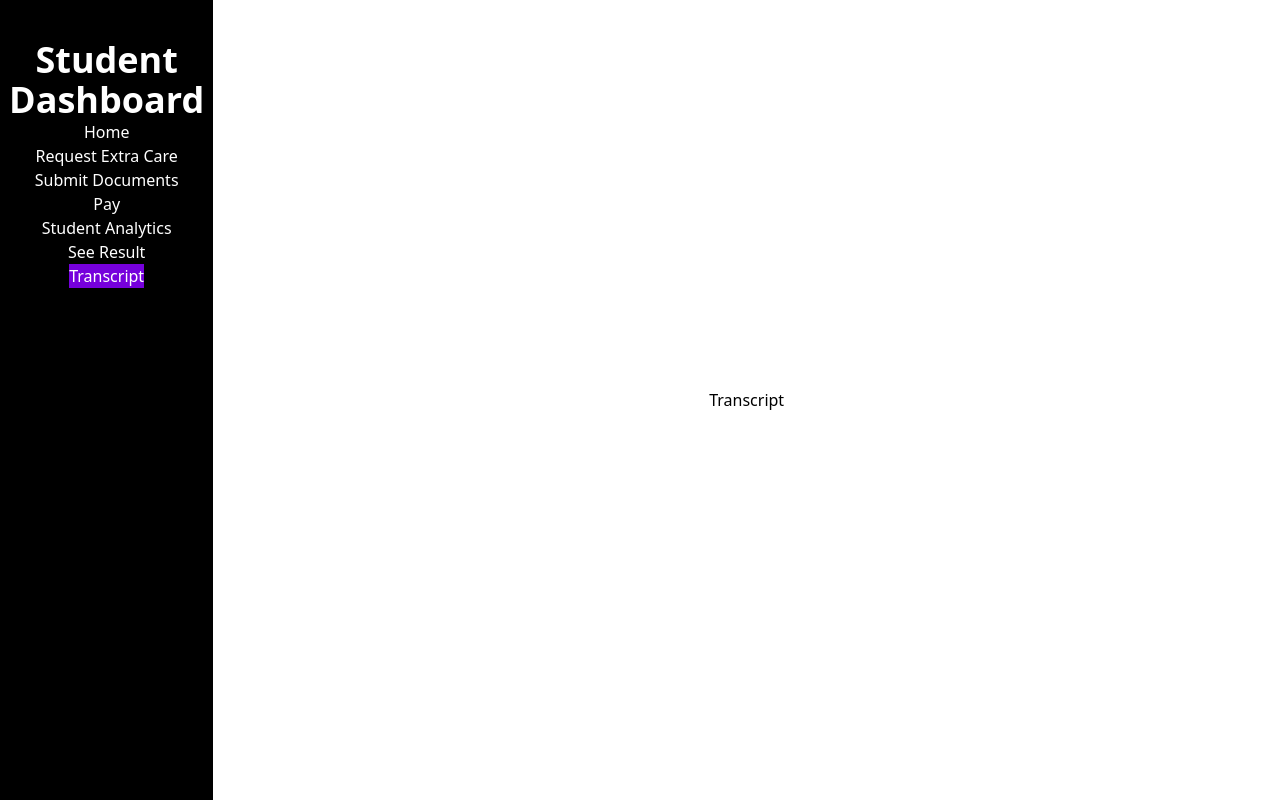
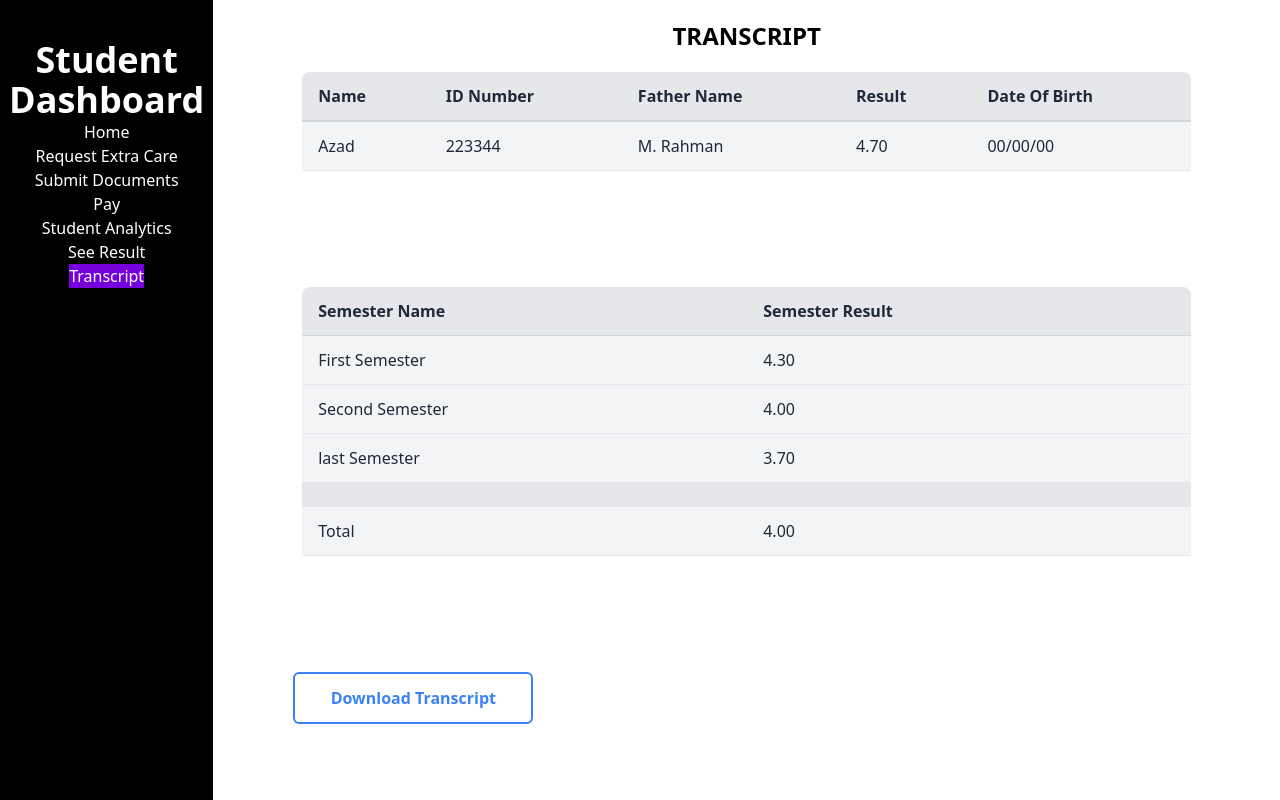
Before and after one commit to mrazadtamal/The-School-Network-Client, a React (Create React App) app: page /StudentDashboard/transcript in a window 1280 px wide. Built offline with nearby package versions, Linux system fonts and the light colour scheme.

Commit message:
see result

```diff
--- a/src/Pages/StudentPanel/StudentDashboard/SeeResult/SeeResult.js
+++ b/src/Pages/StudentPanel/StudentDashboard/SeeResult/SeeResult.js
@@ -10,12 +10,12 @@ const SeeResult = () => {
 
   return (
     <div className="h-full w-full ">
-      <div className=" bg-green-600 text-white  ">
+      <div className=" bg-gray-200 text-white  ">
         <div className="w-40 bg-gray-600 ml-5 top-10 left-16 ">
           <button
             onClick={handleClick}
             type="button"
-            className="inline-flex justify-center w-full rounded-md  border-gray-300 shadow-sm px-4 py-2  text-sm font-medium  text-white focus:outline-none    "
+            className="inline-flex text-xl justify-center w-full rounded-md  border-gray-300 shadow-sm px-4 py-2   font-medium  text-white focus:outline-none    "
           >
             See Result
             <svg
@@ -75,7 +75,7 @@ const SeeResult = () => {
                 <table class="min-w-full leading-normal">
                   <thead>
                     <tr>
-                      <th class="px-5 py-3 border-b-2 border-gray-200 bg-gray-100 text-center text-xs font-semibold text-gray-600 uppercase tracking-wider">
+                      <th class="px-5 pl-6 text-left py-3 border-b-2 border-gray-200 bg-gray-100  text-xs font-semibold text-gray-600 uppercase tracking-wider">
                         Subject
                       </th>
                       <th class="px-5 py-3 border-b-2 border-gray-200 bg-gray-100 text-center text-xs font-semibold text-gray-600 uppercase tracking-wider">
--- a/src/Pages/StudentPanel/StudentDashboard/Transcript/Transcript.js
+++ b/src/Pages/StudentPanel/StudentDashboard/Transcript/Transcript.js
@@ -2,8 +2,72 @@ import React from "react";
 
 const Transcript = () => {
   return (
-    <div>
-      <h1>Transcript</h1>
+    <div className=" w-full h-full  grid">
+      <div className=" ">
+        <p className=" text-2xl uppercase text-center font-bold m-5">
+          Transcript
+        </p>
+        <table className="rounded-t-lg m-5 w-5/6 mx-auto bg-gray-200 text-gray-800">
+          <tr className="text-left border-b-2 border-gray-300">
+            <th className="px-4 py-3">Name</th>
+            <th className="px-4 py-3">ID Number</th>
+            <th className="px-4 py-3">Father Name</th>
+            <th className="px-4 py-3">Result</th>
+            <th className="px-4 py-3">Date Of Birth</th>
+          </tr>
+
+          <tr className="bg-gray-100 border-b border-gray-200">
+            <td className="px-4 py-3">Azad</td>
+            <td className="px-4 py-3">223344</td>
+            <td className="px-4 py-3">M. Rahman</td>
+            <td className="px-4 py-3">4.70</td>
+            <td className="px-4 py-3">00/00/00</td>
+          </tr>
+
+          {/* <tr className="bg-gray-100 border-b border-gray-200">
+            <td className="px-4 py-3">223344</td>
+            <td className="px-4 py-3">Smith</td>
+            <td className="px-4 py-3">50</td>
+            <td className="px-4 py-3">Male</td>
+          </tr>
+
+          <tr className="bg-gray-100 border-b border-gray-200">
+            <td className="px-4 py-3">M. Rahman</td>
+            <td className="px-4 py-3">Smith</td>
+            <td className="px-4 py-3">50</td>
+            <td className="px-4 py-3">Male</td>
+          </tr> */}
+        </table>
+      </div>
+      <div>
+        <table className="rounded-t-lg m-5 w-5/6 mx-auto bg-gray-200 text-gray-800">
+          <tr className="text-left border-b border-gray-300">
+            <th className="px-4 py-3">Semester Name </th>
+            <th className="px-4 py-3">Semester Result</th>
+          </tr>
+          <tr className="bg-gray-100 border-b border-gray-200">
+            <td className="px-4 py-3">First Semester</td>
+            <td className="px-4 py-3">4.30</td>
+          </tr>
+          <tr className="bg-gray-100 border-b border-gray-200">
+            <td className="px-4 py-3">Second Semester</td>
+            <td className="px-4 py-3">4.00</td>
+          </tr>
+          <tr className="bg-gray-100 border-b border-gray-200">
+            <td className="px-4 py-3">last Semester </td>
+            <td className="px-4 py-3">3.70</td>
+          </tr>
+          <br className=" "></br>
+          <tr className="bg-gray-100 border-b border-gray-200">
+            <td className="px-4 py-3">Total </td>
+            <td className="px-4 py-3">4.00</td>
+          </tr>
+        </table>
+      </div>
+
+      <button className="border-2 w-60 mt-5 ml-20  text-center m-auto   border-blue-500 rounded-md font-bold text-blue-500 px-4 py-3 transition duration-300 ease-in-out hover:bg-blue-500 hover:text-white mr-6">
+        Download Transcript
+      </button>
     </div>
   );
 };
```
